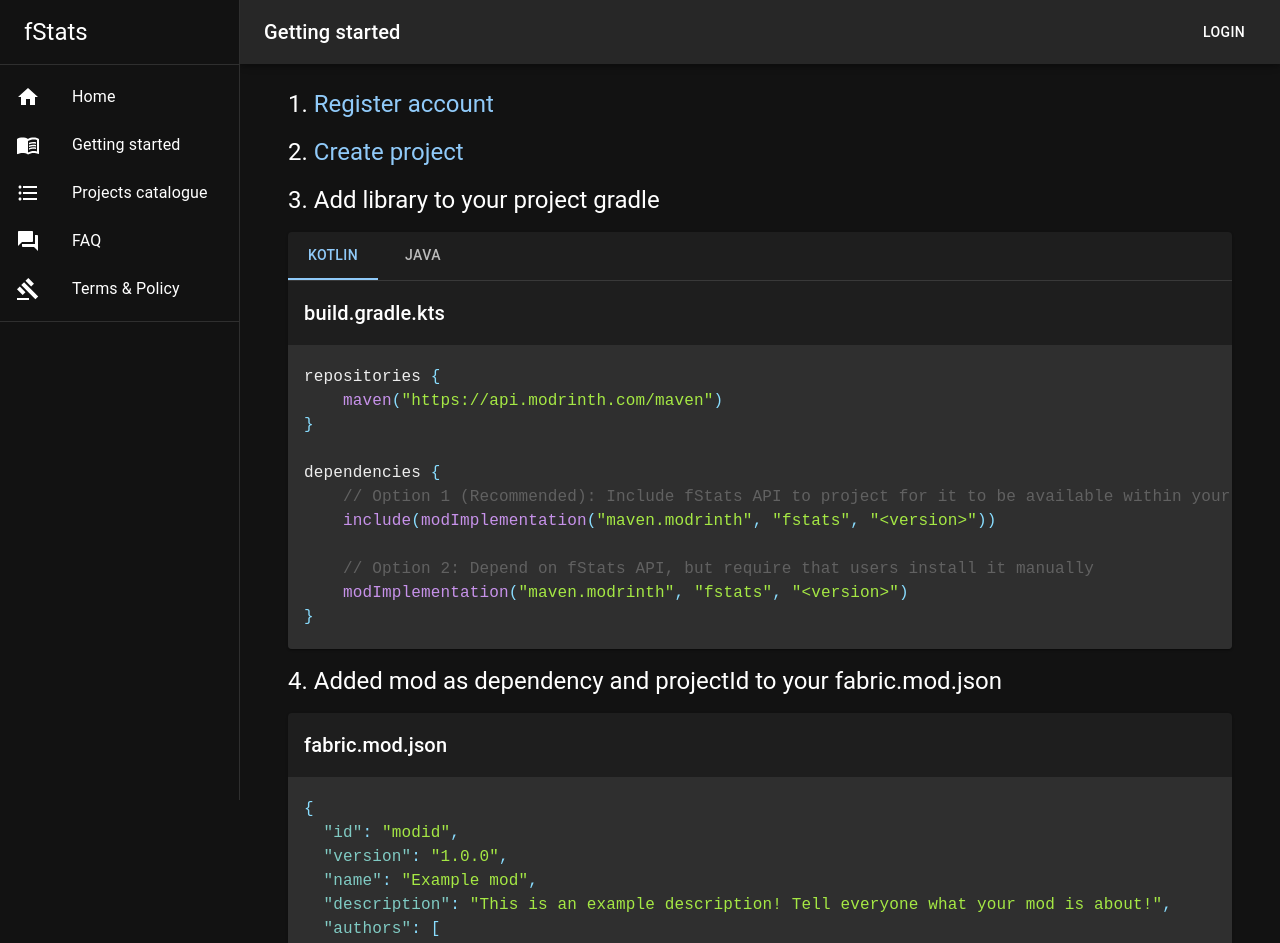
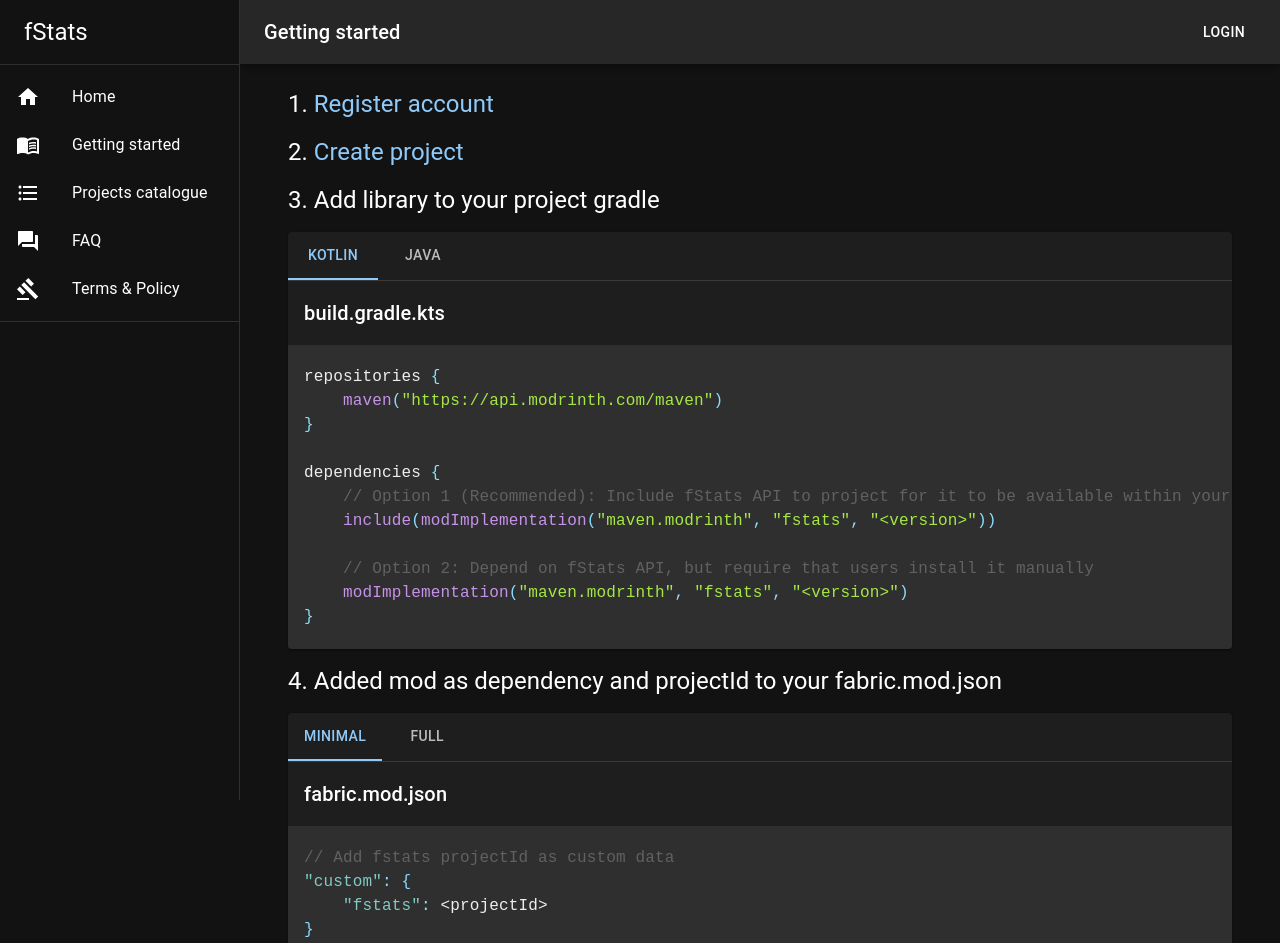
Before and after one commit to fStats/fstats-frontend, a React (Vite) app: page /getting-started in a window 1280 px wide. Shown: the top 943 px of the page. Built offline with nearby package versions, Linux system fonts and the light colour scheme; what chartjs-chart-geo, chartjs-plugin-datalabels, chartjs-plugin-zoom would draw is missing.

Commit message:
Changed fabric.mod.json integration

```diff
--- a/src/pages/gettingstarted/GettingStartedPage.tsx
+++ b/src/pages/gettingstarted/GettingStartedPage.tsx
@@ -2,14 +2,15 @@ import {Prism as SyntaxHighlighter} from "react-syntax-highlighter"
 import {useLabel} from "../../hooks/useLabel";
 import {Box, Card, Link as MUILink, Stack, Tab, Tabs, Typography} from "@mui/material";
 import {materialDark} from "react-syntax-highlighter/dist/esm/styles/prism";
-import {fabricJson, javaGradleCode, kotlinGradleCode} from "./codes";
+import {fabricJsonFull, fabricJsonMinimal, javaGradleCode, kotlinGradleCode} from "./codes";
 import {useEffect, useState} from "react";
 import {Link} from "react-router-dom";
 
 export default function GettingStartedPage() {
 
     const {setLabel} = useLabel()
-    const [page, setPage] = useState(0)
+    const [lang, setLang] = useState(0)
+    const [size, setSize] = useState(0)
 
     useEffect(() => setLabel("Getting started"), []);
 
@@ -29,18 +30,18 @@ export default function GettingStartedPage() {
             </Typography>
             <Card>
                 <Box sx={{borderBottom: 1, borderColor: 'divider'}}>
-                    <Tabs value={page} onChange={(_, newPage) => setPage(newPage)}>
+                    <Tabs value={lang} onChange={(_, newPage) => setLang(newPage)}>
                         <Tab label="Kotlin"/>
                         <Tab label="Java"/>
                     </Tabs>
                 </Box>
-                {page === 0 && <>
+                {lang === 0 && <>
                     <Typography variant="h6" padding={2}>build.gradle.kts</Typography>
                     <SyntaxHighlighter customStyle={{margin: 0}} language="groovy" style={materialDark}>
                         {kotlinGradleCode}
                     </SyntaxHighlighter>
                 </>}
-                {page === 1 && <>
+                {lang === 1 && <>
                     <Typography variant="h6" padding={2}>build.gradle</Typography>
                     <SyntaxHighlighter customStyle={{margin: 0}} language="groovy" style={materialDark}>
                         {javaGradleCode}
@@ -52,10 +53,21 @@ export default function GettingStartedPage() {
                 4. Added mod as dependency and projectId to your fabric.mod.json
             </Typography>
             <Card>
+                <Box sx={{borderBottom: 1, borderColor: 'divider'}}>
+                    <Tabs value={size} onChange={(_, newPage) => setSize(newPage)}>
+                        <Tab label="Minimal"/>
+                        <Tab label="Full"/>
+                    </Tabs>
+                </Box>
                 <Typography variant="h6" padding={2}>fabric.mod.json</Typography>
-                <SyntaxHighlighter customStyle={{margin: 0}} language="json" style={materialDark}>
-                    {fabricJson}
-                </SyntaxHighlighter>
+                {size === 0 && <>
+                    <SyntaxHighlighter customStyle={{margin: 0}} language="json" style={materialDark}>
+                        {fabricJsonMinimal}
+                    </SyntaxHighlighter>
+                </>}
+                {size === 1 && <SyntaxHighlighter customStyle={{margin: 0}} language="json" style={materialDark}>
+                    {fabricJsonFull}
+                </SyntaxHighlighter>}
             </Card>
 
 
--- a/src/pages/gettingstarted/codes.ts
+++ b/src/pages/gettingstarted/codes.ts
@@ -24,7 +24,17 @@ dependencies {
     modImplementation "maven.modrinth:fstats:<version>"
 }`
 
-export const fabricJson: string = `{
+export const fabricJsonMinimal: string = `// Add fstats projectId as custom data
+"custom": {
+    "fstats": <projectId>
+}
+
+// Add library to suggested mods
+"suggests": {
+    "fstats-api": "*"
+}`
+
+export const fabricJsonFull: string = `{
   "id": "modid",
   "version": "1.0.0",
   "name": "Example mod",
```
